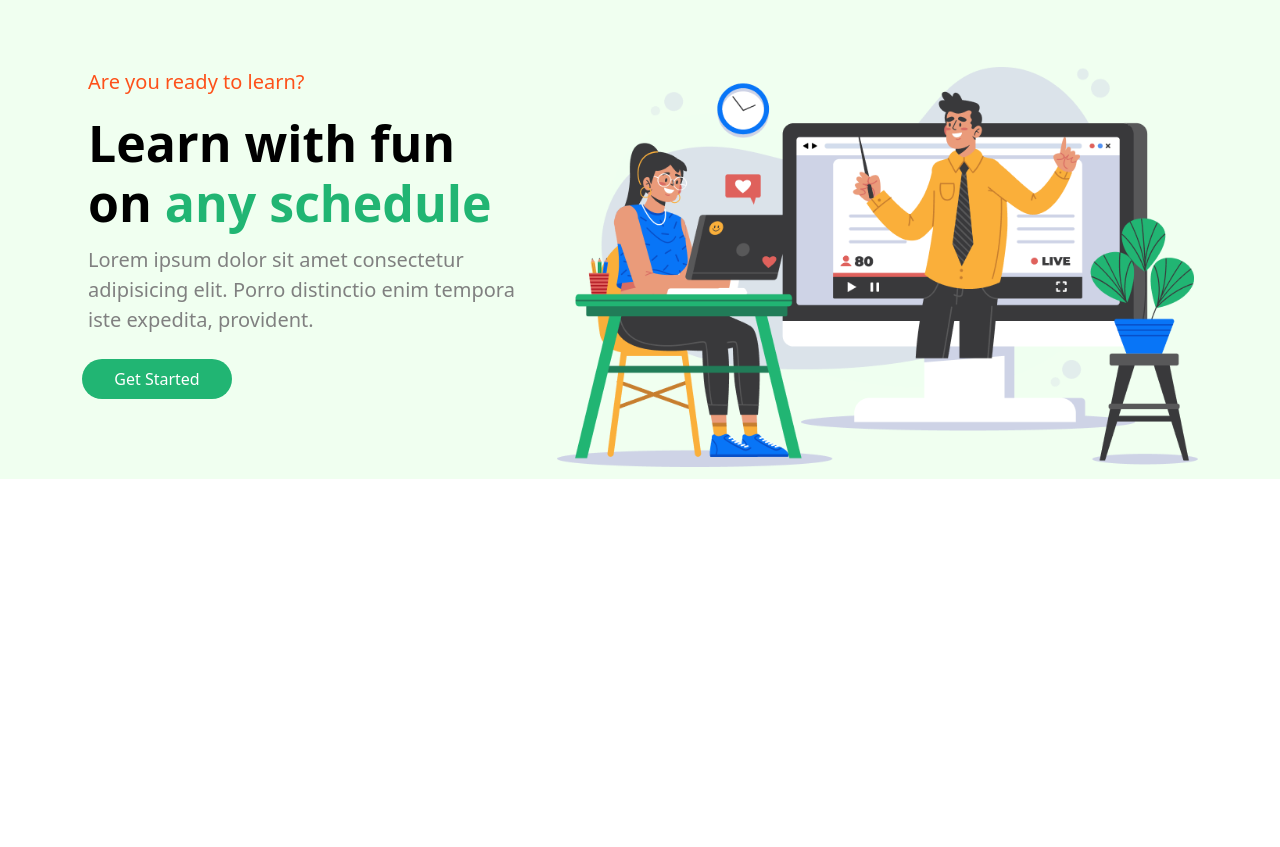
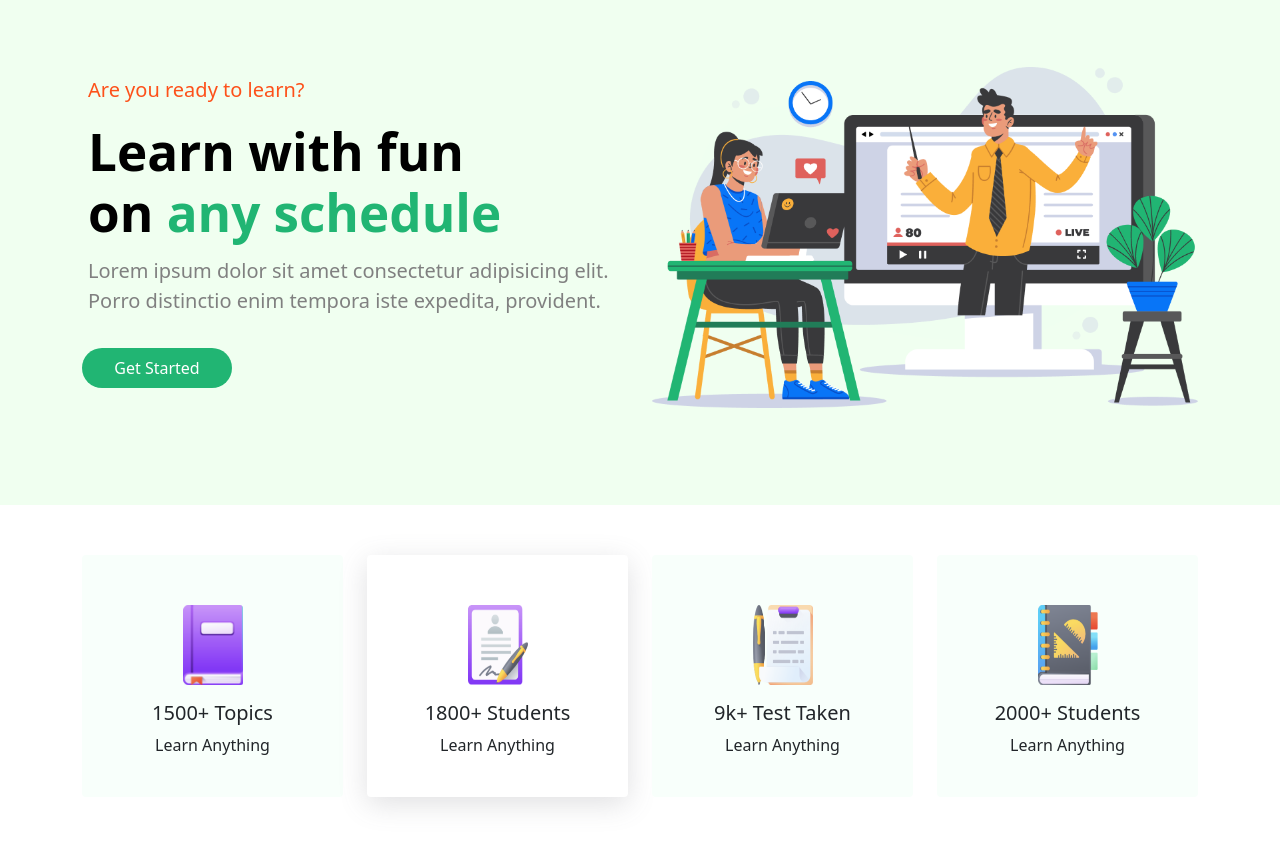
Before and after one commit to 10kshakir/school-resources, a plain HTML site: page index.html in a window 1280 px wide. Shown: the part 71-918 px from the top of the page. Before the commit the page ends 800 px from the top, so only its background shows below. Drawn offline with nearby package versions, Linux system fonts and the light colour scheme.

Commit message:
icons done

```diff
--- a/index.html
+++ b/index.html
@@ -11,19 +11,20 @@
     <link rel="stylesheet" href="style.css">
 </head>
 <body>
- <header>
+
+   <!-- green section starts here -->
 
 
      <div class="header-section ">
         <!-- navbar starts here -->
          <div class="container ">
             <div class="row ">
-                <div class="col-md-6 pt-2 ">
+                <div class="col-md-6 col-sm-12 pt-2 ">
                         <a href="#">
                      <img style="width: 160px; height: 60px;"  src="ICON/Logo.png" alt="">
                     </a>
                 </div>
-                <div class="col-md-4 pt-2">
+                <div class="col-md-4 col-sm-8 pt-2">
                     <ul class="nav justify-content-around ">
                         <li class="nav-item">
                           <a class="nav-link active text-dark text-bold " href="#">Books</a>
@@ -39,7 +40,7 @@
                         </li>
                       </ul>
                 </div>
-                <div class="col-md-2 pt-2 d-flex justify-content-end">
+                <div class="col-md-2 col-sm-4 pt-2 d-flex justify-content-end">
                    <button type="button" class="sign-in text-light"><a class="link-decoration" href="#">Sign In</a></button>
                 </div>
             </div>
@@ -48,26 +49,76 @@
 
 
          <!-- learn with fun starts here -->
-          <div class="container">
-            <div class="row">
-              <div class="col-md-5  ">
+          <div class="container container-fluid">
+            <div class="row ">
+              <div class="col-md-6 col-sm-6 pt-2 ">
                <p class="header-p margin-header" style="color: #FD511A;">Are you ready to learn?</p>
-               <h1 class="header-h1 margin-header"><span style="color: black;">Learn with fun <br>
+               <h1 style="font-size:4vw;" class="header-h1 margin-header"><span style="color: black;">Learn with fun <br>
                 on</span> <span style="color: #21B573;">any schedule</span></h1>
                 <p class="pt-1 header-p margin-header" style="color: grey;">Lorem ipsum dolor sit amet consectetur adipisicing elit. Porro distinctio enim tempora iste expedita, provident.</p>
-                <button type="button" class="get-started text-light mt-2"><a class="link-decoration" href="#">Get Started</a></button>
+                <button type="button" class="get-started text-light mt-3 "><a class="link-decoration  " href="#">Get Started</a></button>
               </div>
-              <div class="col-md-7">
-                  <img style="width: 100%;" src="photos/Illustration.png" alt="">
+              <div class="col-md-6 col-sm-6 d-flex align-items-center">
+                  <img class="img-fluid" style="width: 100%;" src="photos/Illustration.png" alt="">
               </div>
             </div>
           </div>
 
          <!-- learn with fun ends here -->
      </div>
+    <!-- green section ends here -->
 
 
- </header>
+
+
+  <!-- icon starts here -->
+  <div class="container">
+    <div class="row row-cols-2 row-cols-md-4 g-4">
+      <div class="col" >
+        <div style="background-color: #F8FFFB; border: none;"  class="card">
+          <img style="height: 80px ; width: 60px; margin-top: 50px;" src="icon/book.png" class="card-img-top mx-auto d-block" alt="...">
+          <div class="card-body">
+            <h5 class="card-title text-center">1500+ Topics</h5>
+            <p  class="card-text text-center mb-4">Learn Anything</p>
+          </div>
+        </div>
+      </div>
+      <div class="col">
+        <div style="border: none; box-shadow: rgba(100, 100, 111, 0.2) 0px 7px 29px 0px;"  class="card">
+          <img style="height: 80px ; width: 60px; margin-top: 50px;" src="icon/Student.png" class="card-img-top mx-auto d-block" alt="...">
+          <div class="card-body">
+            <h5 class="card-title text-center">1800+ Students</h5>
+            <p class="card-text text-center mb-4">Learn Anything</p>
+
+          </div>
+        </div>
+      </div>
+      <div class="col">
+        <div style="background-color: #F8FFFB; border: none;"  class="card">
+          <img style="height: 80px ; width: 60px; margin-top: 50px;" src="icon/Test.png" class="card-img-top mx-auto d-block" alt="...">
+          <div class="card-body">
+            <h5 class="card-title text-center">9k+ Test Taken</h5>
+            <p class="card-text text-center mb-4">Learn Anything</p>
+
+          </div>
+        </div>
+      </div>
+      <div class="col">
+        <div style="background-color: #F8FFFB; border: none;"  class="card">
+          <img style="height: 80px ; width: 60px; margin-top: 50px;" src="icon/Students.png" class="card-img-top mx-auto d-block" alt="...">
+          <div class="card-body">
+            <h5 class="card-title text-center">2000+ Students</h5>
+            <p class="card-text text-center mb-4">Learn Anything</p>
+
+          </div>
+        </div>
+      </div>
+    </div>
+  </div>
+
+  <!-- icon ends here -->
+
+
 
 
 
--- a/style.css
+++ b/style.css
@@ -1,7 +1,8 @@
 .header-section{
     width: 100%;
-    height: 550px;
+    height: 576px;
     background-color: #F0FFF0;
+    margin-bottom: 50px;
 }
 .container{
     margin-bottom: 70px;
```
